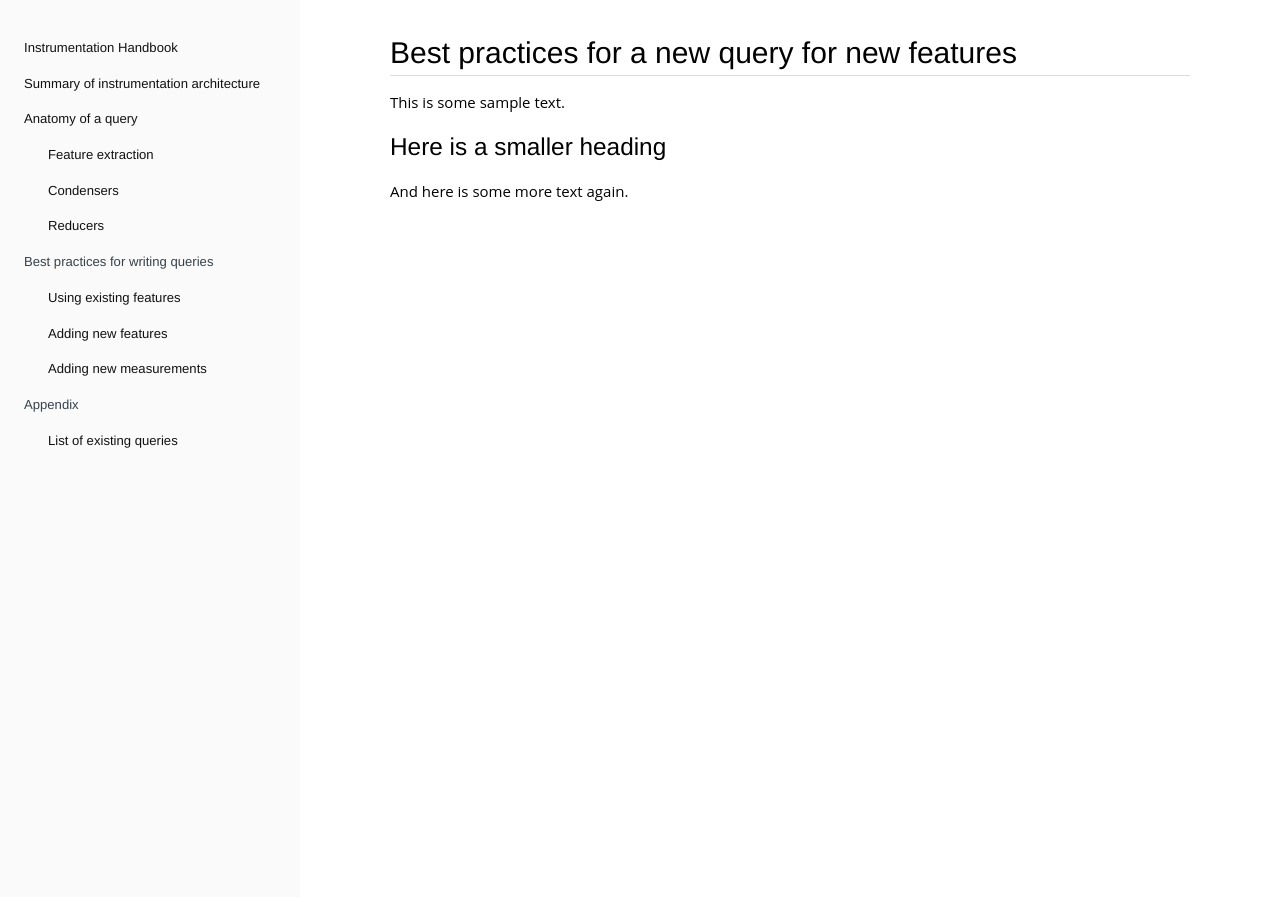
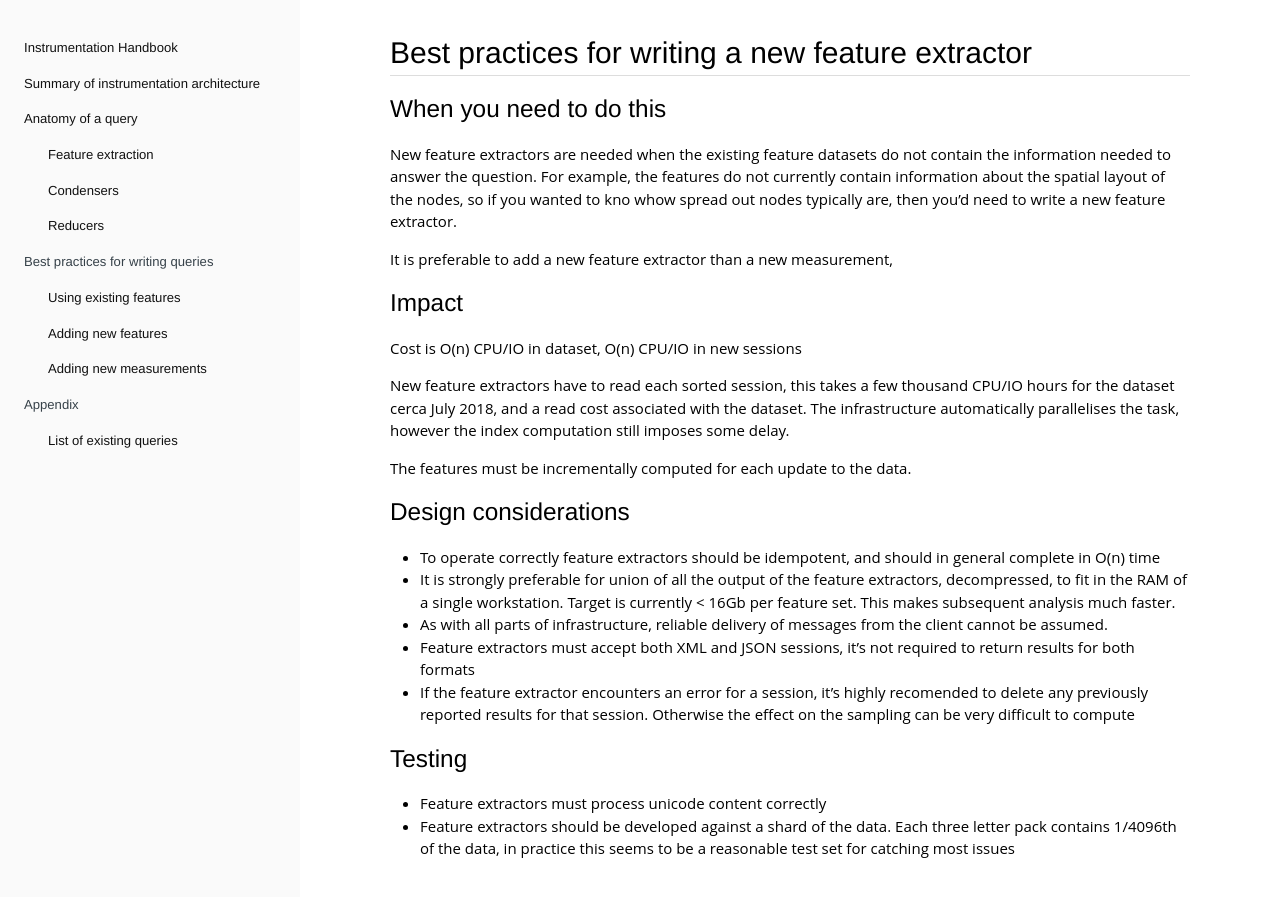
Before and after one commit to DynamoDS/Coulomb, a Jekyll site: the page built from docs/pages/04-writing-a-new-query/02-new-features.md, in a window 1280 px wide. Shown: the top 897 px of the page. Built offline with Jekyll 4.4.1, drawn with Linux system fonts in a browser that asks for light colours.

Commit message:
Best practices for feature extractors

```diff
--- a/docs/pages/04-writing-a-new-query/02-new-features.md
+++ b/docs/pages/04-writing-a-new-query/02-new-features.md
@@ -1,11 +1,34 @@
 ---
 layout: page
-title: Best practices for a new query for new features
+title: Best practices for writing a new feature extractor
 permalink: /04-writing-a-new-query/02-new-features/
 ---
 
-This is some sample text.
+## When you need to do this
 
-## Here is a smaller heading
+New feature extractors are needed when the existing feature datasets do not contain the information needed to answer the question. For example, the features do not currently contain information about the spatial layout of the nodes, so if you wanted to kno whow spread out nodes typically are, then you'd need to write a new feature extractor.
 
-And here is some more text again.
+It is preferable to add a new feature extractor than a new measurement,
+
+
+## Impact
+
+Cost is O(n) CPU/IO in dataset, O(n) CPU/IO in new sessions
+
+New feature extractors have to read each sorted session, this takes a few thousand CPU/IO hours for the dataset cerca July 2018, and a read cost associated with the dataset. The infrastructure automatically parallelises the task, however the index computation still imposes some delay.
+
+The features must be incrementally computed for each update to the data.
+
+
+## Design considerations
+
+  - To operate correctly feature extractors should be idempotent, and should in general complete in O(n) time
+  - It is strongly preferable for union of all the output of the feature extractors, decompressed, to fit in the RAM of a single workstation. Target is currently < 16Gb per feature set. This makes subsequent analysis much faster.
+  - As with all parts of infrastructure, reliable delivery of messages from the client cannot be assumed.
+  - Feature extractors must accept both XML and JSON sessions, it's not required to return results for both formats
+  - If the feature extractor encounters an error for a session, it's highly recomended to delete any previously reported results for that session. Otherwise the effect on the sampling can be very difficult to compute
+
+## Testing
+
+  - Feature extractors must process unicode content correctly
+  - Feature extractors should be developed against a shard of the data. Each three letter pack contains 1/4096th of the data, in practice this seems to be a reasonable test set for catching most issues
```
